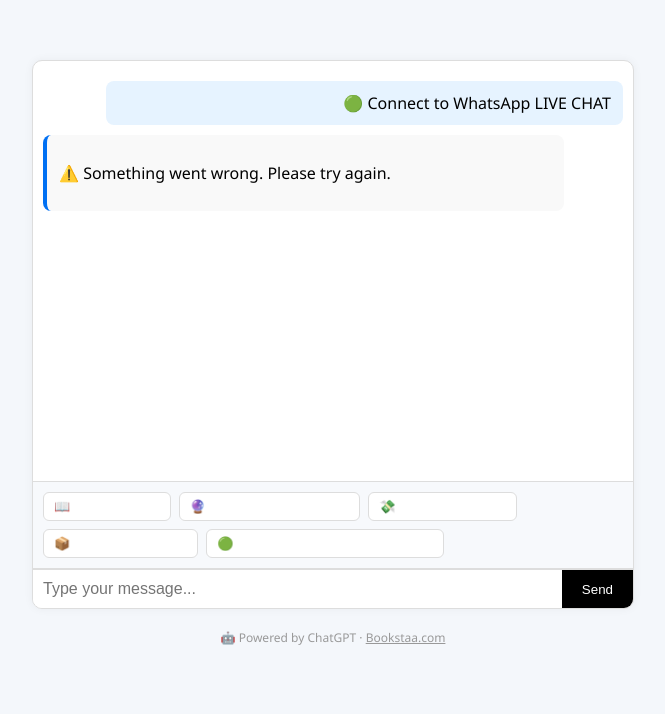
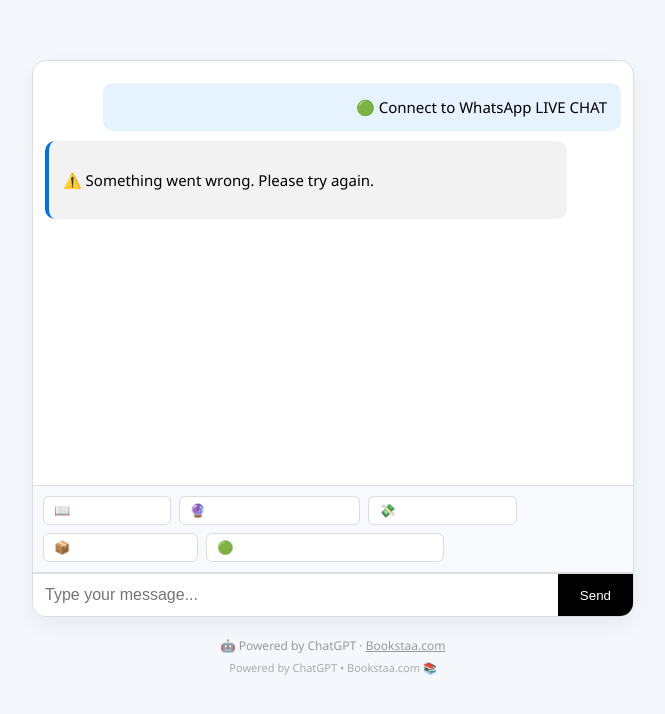
Before and after one commit to bookstaa/BookstaaChatbot, a website: page index.html in a window 1280 px wide. Both pictures are taken after a click on the button "🟢 Connect to WhatsApp LIVE CHAT". Shown: the whole page, without its empty margins (307-972 px from the left). Drawn offline with nearby package versions, Linux system fonts and the light colour scheme; no server answers.

Commit message:
Update style.css

```diff
--- a/style.css
+++ b/style.css
@@ -10,15 +10,15 @@
   max-width: 600px;
   margin: 60px auto 20px;
   border: 1px solid #ddd;
-  border-radius: 10px;
+  border-radius: 14px;
   background: #fff;
-  box-shadow: 0 0 10px rgba(0,0,0,0.05);
+  box-shadow: 0 8px 20px rgba(0,0,0,0.06);
   overflow: hidden;
 }
 .chat-box {
   height: 400px;
   overflow-y: auto;
-  padding: 10px;
+  padding: 12px;
   scroll-behavior: smooth;
 }
 .input-container {
@@ -27,12 +27,12 @@
 }
 #user-input {
   flex: 1;
-  padding: 10px;
+  padding: 12px;
   border: none;
   font-size: 16px;
 }
 button {
-  padding: 10px 20px;
+  padding: 12px 22px;
   background: #000;
   color: #fff;
   border: none;
@@ -43,11 +43,12 @@
 /* --- START: Chat Bubbles --- */
 .user, .assistant, .chat {
   margin: 10px 0;
-  padding: 10px 12px;
-  border-radius: 8px;
+  padding: 12px 14px;
+  border-radius: 10px;
   max-width: 85%;
-  line-height: 1.5;
+  line-height: 1.6;
   word-wrap: break-word;
+  font-size: 15px;
 }
 .user {
   background-color: #e6f3ff;
@@ -56,14 +57,15 @@
   text-align: right;
 }
 .assistant {
-  background-color: #f9f9f9;
+  background-color: #f2f2f2;
   border-left: 4px solid #0070f3;
 }
 .branding {
   text-align: center;
   font-size: 12px;
   color: #999;
-  margin-top: 10px;
+  margin-top: 14px;
+  padding-bottom: 20px;
 }
 /* --- END: Chat Bubbles --- */
 
@@ -203,7 +205,7 @@
   }
 }
 
-/* 🌙 Future Scope: Dark Mode (optional toggle) */
+/* 🌙 Dark Mode (future toggle) */
 body.dark-mode {
   background: #1e1e1e;
   color: #f4f4f4;
@@ -228,13 +230,23 @@
   background: #1fa35c;
 }
 
-/* 📝 Feedback Message Style (fallback suggestions) */
+/* 📝 Feedback Suggestion Box */
 .feedback-suggestion {
   font-size: 13px;
   background: #fffbe6;
   color: #946300;
-  padding: 8px 12px;
-  border-radius: 6px;
-  margin: 10px 0;
+  padding: 10px 14px;
+  border-radius: 8px;
+  margin: 14px 0;
   border: 1px dashed #ffcd4d;
+  box-shadow: 0 1px 3px rgba(0,0,0,0.05);
 }
+
+/* 💛 Bookstaa Branding Footer */
+.branding::after {
+  content: "Powered by ChatGPT • Bookstaa.com 📚";
+  display: block;
+  margin-top: 6px;
+  font-size: 11px;
+  color: #aaa;
+}
```
